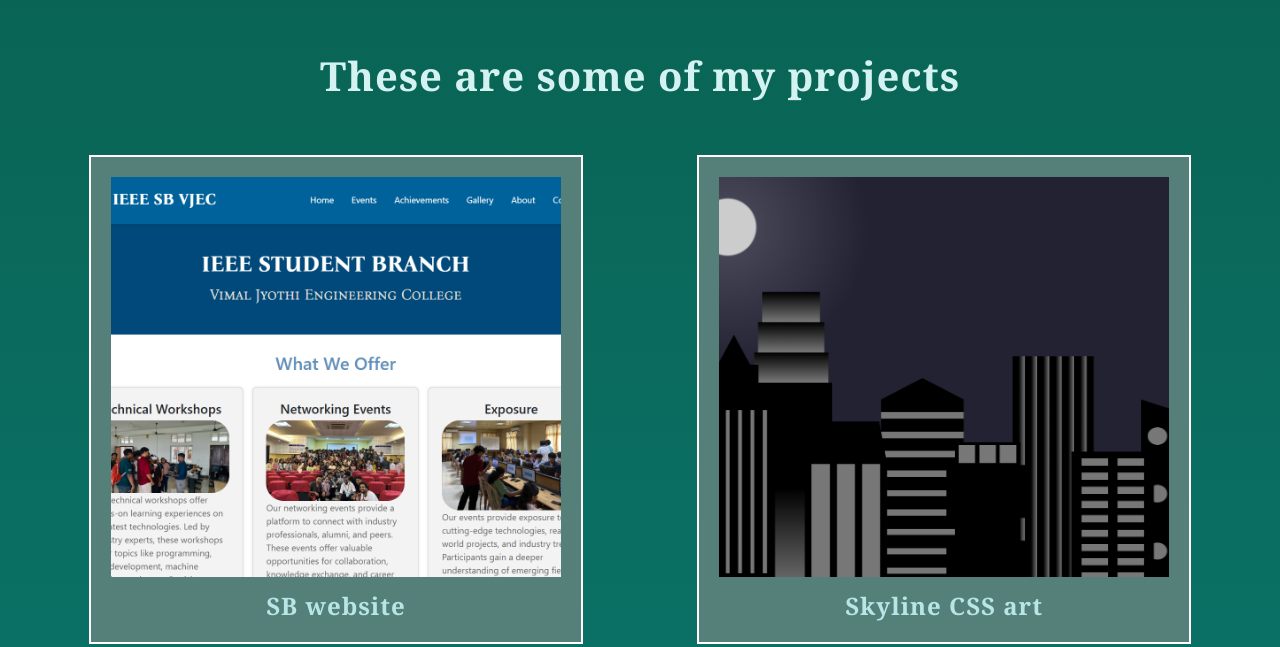
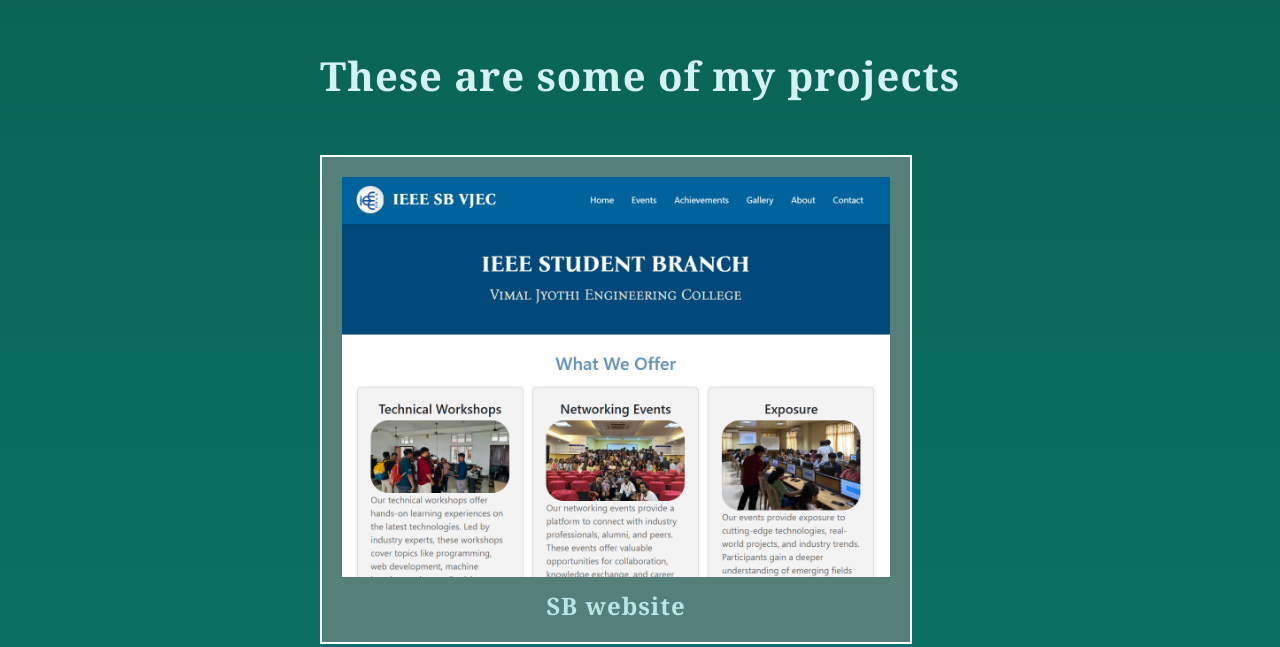
Before and after one commit to rohnroy0/my-portfolio, a plain HTML site: page index.html in a window 1280 px wide. Shown: the part 868-1515 px from the top of the page. Drawn offline with nearby package versions, Linux system fonts and the light colour scheme; a web font is replaced by a local one.

Commit message:
updated projects issue

```diff
--- a/styles.css
+++ b/styles.css
@@ -87,7 +87,7 @@ h2 {
 }
 
 img{
-  width: 450px;
+  width: 100%;
   height:400px;
   object-fit: cover;
   object-position: center;
@@ -96,13 +96,14 @@ img{
 .container-two {
   display: flex;
   flex-wrap: wrap;
-  justify-content: space-evenly;
+  justify-content: center;
   flex-direction: row;
   padding: 2rem;
-  row-gap: 3rem;
+  gap: 3rem;
 }
 
 .card {
+
   border: 2px solid white;
   padding: 20px;
   background-color: #548079;
@@ -174,7 +175,7 @@ a:hover {
 }
 
 .card:hover {
-    transform: scale(1.05);
+    transform: scale(1.03);
     box-shadow: 0 8px 16px rgba(0, 0, 0, 0.2);
     transition: transform 0.3s ease, box-shadow 0.3s ease;
     border-color: #54ffaa ;
```
